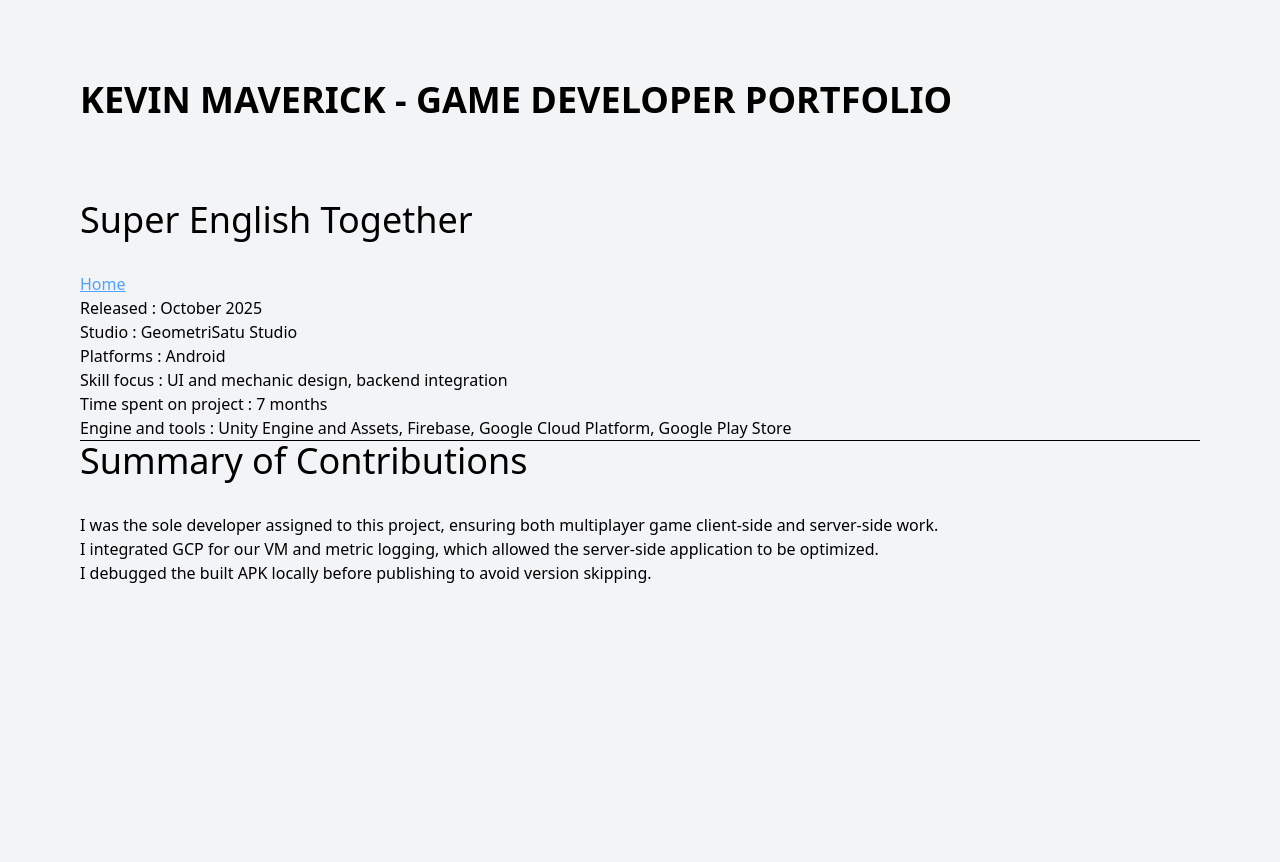
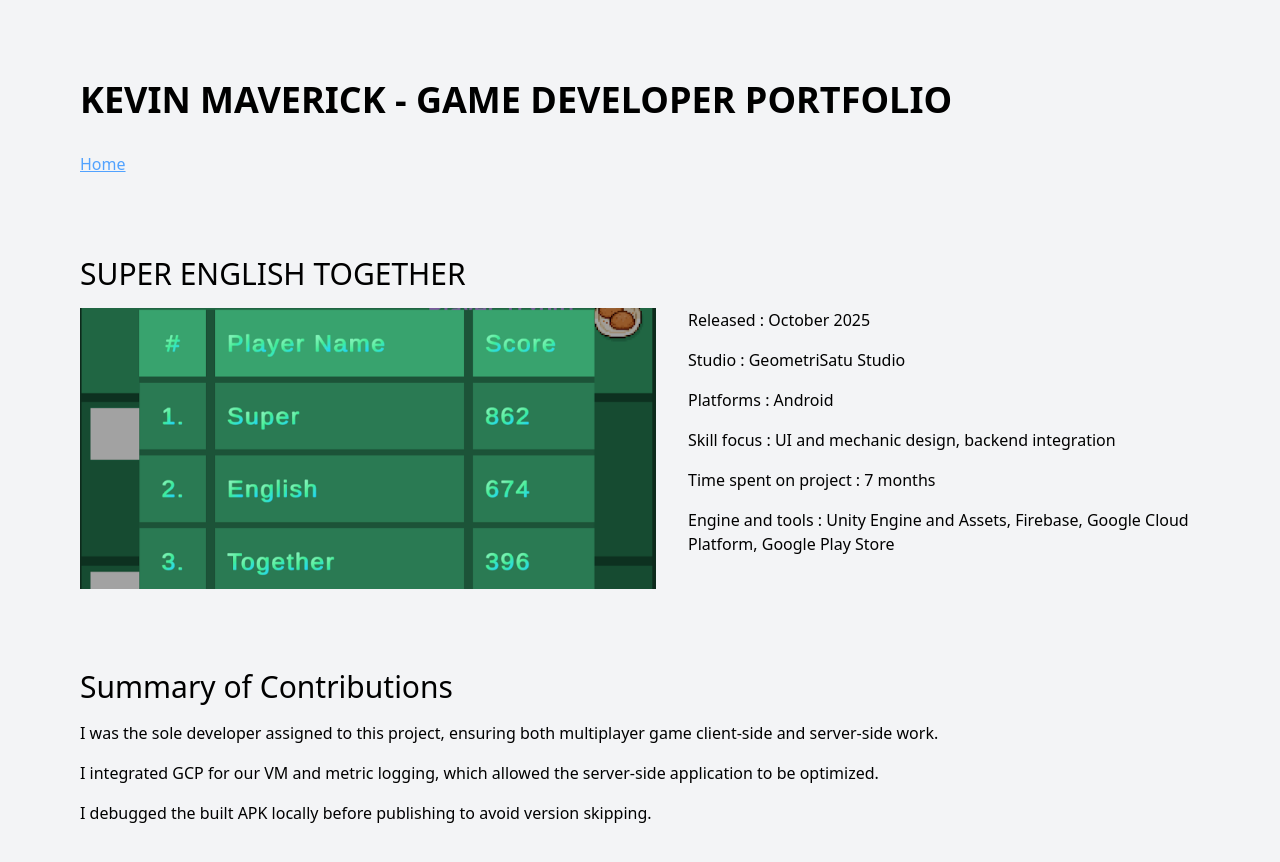
Before and after one commit to Agent-Healm/gamedev-portfolio, a website: page src/portofolio-pages/se-together.html in a window 1280 px wide. Before the commit the page ends 800 px from the top, so only its background shows below. Drawn offline with Linux system fonts and the light colour scheme.

Commit message:
added navbar to individual protfolio project

```diff
--- a/src/component/top-nav.js
+++ b/src/component/top-nav.js
@@ -4,6 +4,10 @@ function topNav(){
                 <h1 class="font-extrabold w-fit">
                         KEVIN MAVERICK - GAME DEVELOPER PORTFOLIO
                 </h1>
+
+                <a href="/index.html">Home</a>
+                <br/>
+
         </nav>
         `;
 }
--- a/src/portofolio-pages/se-together.html
+++ b/src/portofolio-pages/se-together.html
@@ -12,36 +12,45 @@
                 document.body.insertAdjacentHTML('afterbegin', topNav());
         </script>
 
-        <h1>Super English Together</h1>
+        <h2>SUPER ENGLISH TOGETHER</h2>
+        <div class="flex flex-row gap-8 mb-20">
+                <img src="/src/images/together/super-english-together.png" class="max-w-xl"/>
+                <div class="project-card-grid">
+                        <p>
+                                Released : October 2025
+                        </p>
+                        <p>
+                                Studio : GeometriSatu Studio
+                        </p>
+                        <p>
+                                Platforms : Android
+                        </p>
+                        <p>
+                                Skill focus : UI and mechanic design, backend integration
+                        </p>
+                        <p>
+                                Time spent on project : 7 months
+                        </p>
+                        <p>
+                                Engine and tools : Unity Engine and Assets, Firebase, Google Cloud Platform, Google Play Store
+                        </p>
 
-        <a href="/index.html">Home</a>
-        <br/>
+                </div>
+        </div>
 
-        Released : October 2025
-        <br/>
-        Studio : GeometriSatu Studio
-        <br/>
-        Platforms : Android
-        <br/>
+        <h2>Summary of Contributions</h2>
+        <div class="project-card-grid">
+                <p>
+                        I was the sole developer assigned to this project, ensuring both multiplayer game client-side and server-side work.
+                </p>
+                <p>
+                        I integrated GCP for our VM and metric logging, which allowed the server-side application to be optimized.
+                </p>
+                <p>
+                        I debugged the built APK locally before publishing to avoid version skipping.
+                </p>
+        </div>
 
-        Skill focus :
-        UI and mechanic design, backend integration
-        <br/>
-
-        Time spent on project : 7 months
-        <br/>
-        Engine and tools : Unity Engine and Assets, Firebase, Google Cloud Platform, Google Play Store
-        <br/>
-
-        <hr/>
-        <h1>Summary of Contributions</h1>
-        <p>
-        I was the sole developer assigned to this project, ensuring both multiplayer game client-side and server-side work.
-        <br/>
-        I integrated GCP for our VM and metric logging, which allowed the server-side application to be optimized.
-        <br/>
-        I debugged the built APK locally before publishing to avoid version skipping.
-        </p>
 
 </body>
 
--- a/src/styles/input.css
+++ b/src/styles/input.css
@@ -1,7 +1,9 @@
 @import "tailwindcss";
 
+@layer components{
+
         .project-card-grid {
-        @apply flex flex-col gap-y-6;
+                @apply flex flex-col gap-y-4;
         }
 
         a {
@@ -20,3 +22,9 @@ h3 {
                 @apply text-2xl font-thin;
 
         }
+
+        p {
+                @apply font-normal;
+        }
+
+}
```
Also changed, not shown: index.html (+50 -50 lines), src/portofolio-pages/se-animal.html (+28 -16 lines), src/portofolio-pages/se-space.html (+28 -17 lines), src/styles/output.css. Lines whose indentation alone changed are shown as unchanged.
